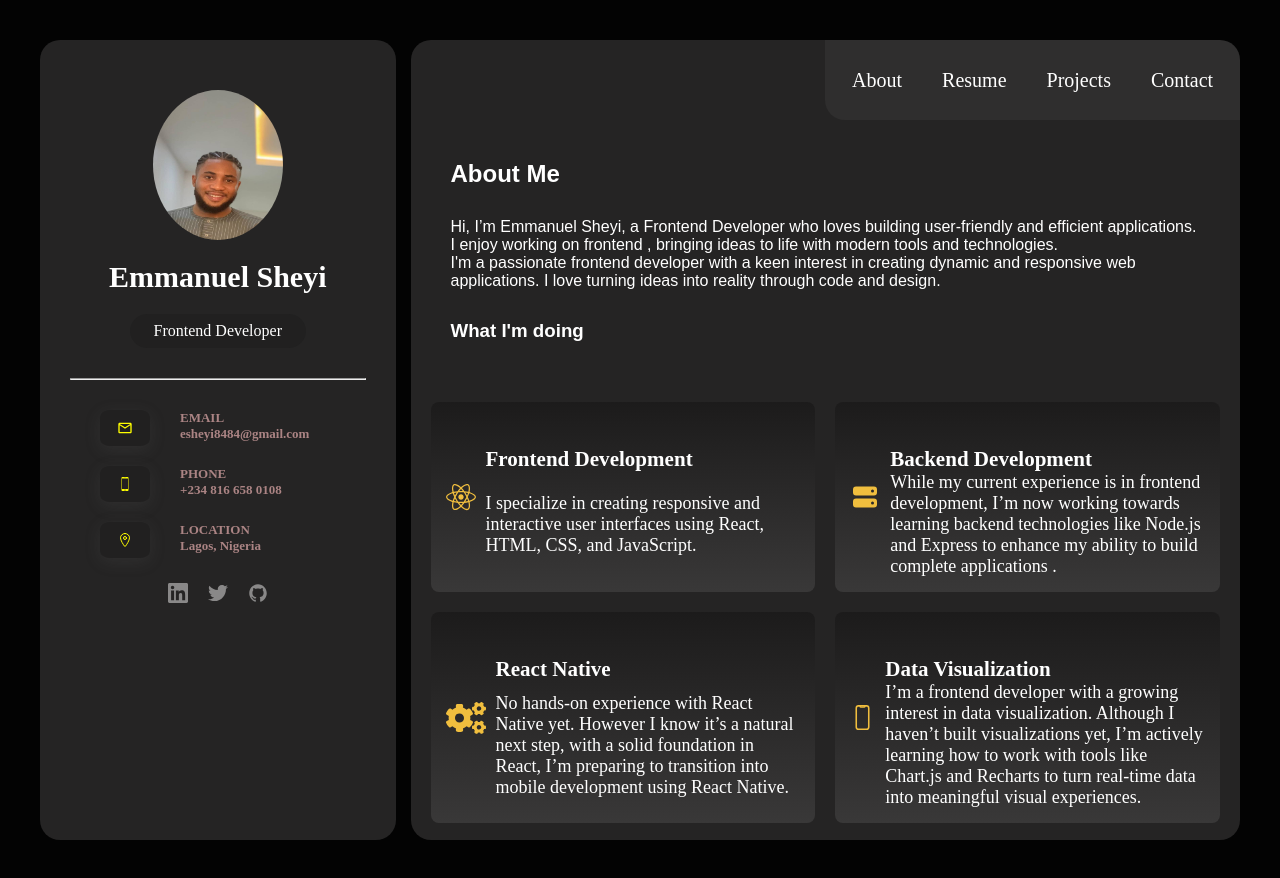
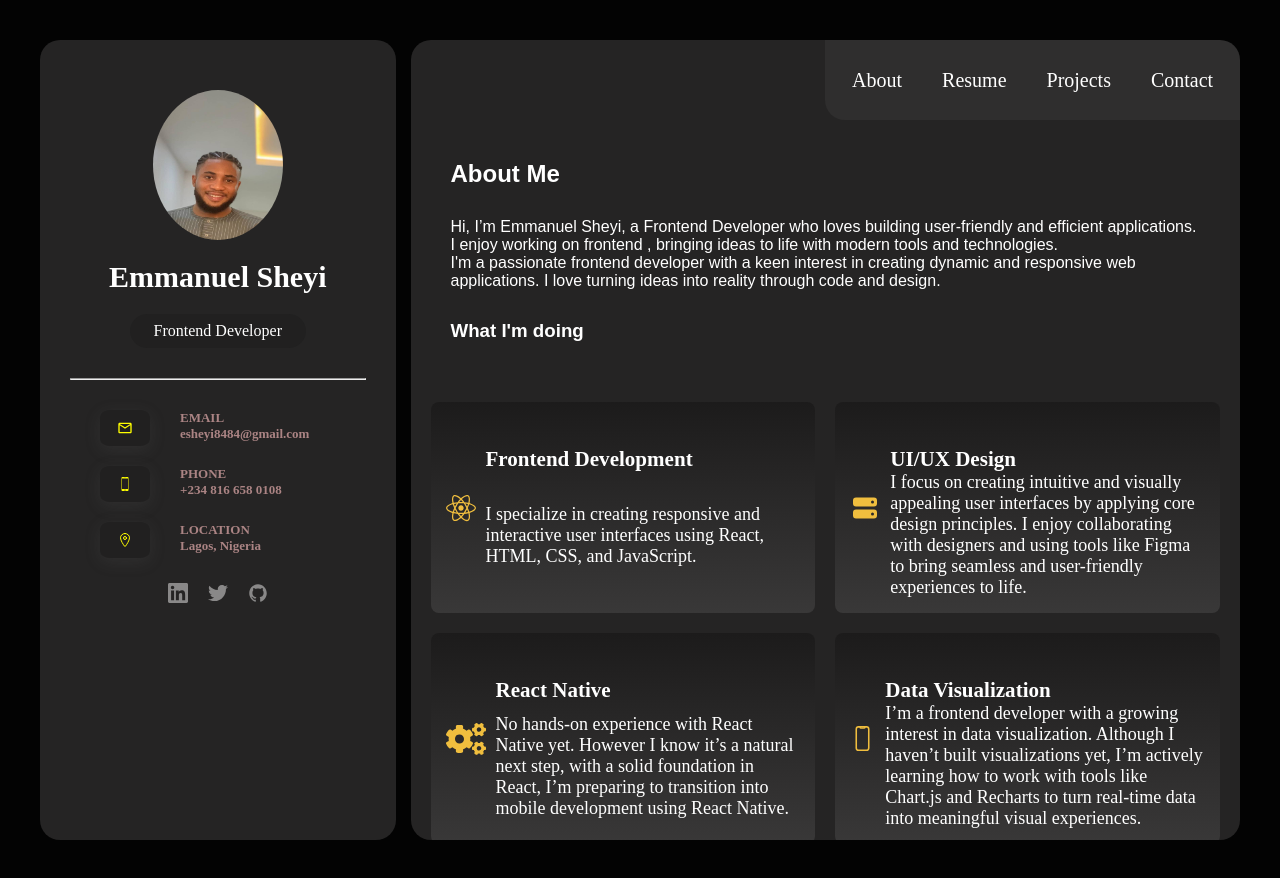
Before and after one commit to Emmanuelsheyi/my-porfolio, a React (Vite) app in the folder Portfolio/: page / in a window 1280 px wide. Built offline with nearby package versions, Linux system fonts and the light colour scheme.

Commit message:
made changes in my about page

```diff
--- a/Portfolio/src/Pages/About.jsx
+++ b/Portfolio/src/Pages/About.jsx
@@ -61,9 +61,9 @@ function About() {
             <HiServer size={30} color="rgb(240, 190, 62)" />
           </div>
           <div className="backend-text">
-            <h3>Backend Development</h3>
+            <h3>UI/UX Design</h3>
             <span>
-              While my current experience is in frontend development, I’m now working towards learning backend technologies like Node.js and Express to enhance my ability to build complete applications .
+              I focus on creating intuitive and visually appealing user interfaces by applying core design principles. I enjoy collaborating with designers and using tools like Figma to bring seamless and user-friendly experiences to life.
             </span>
           </div>
         </div>
```
